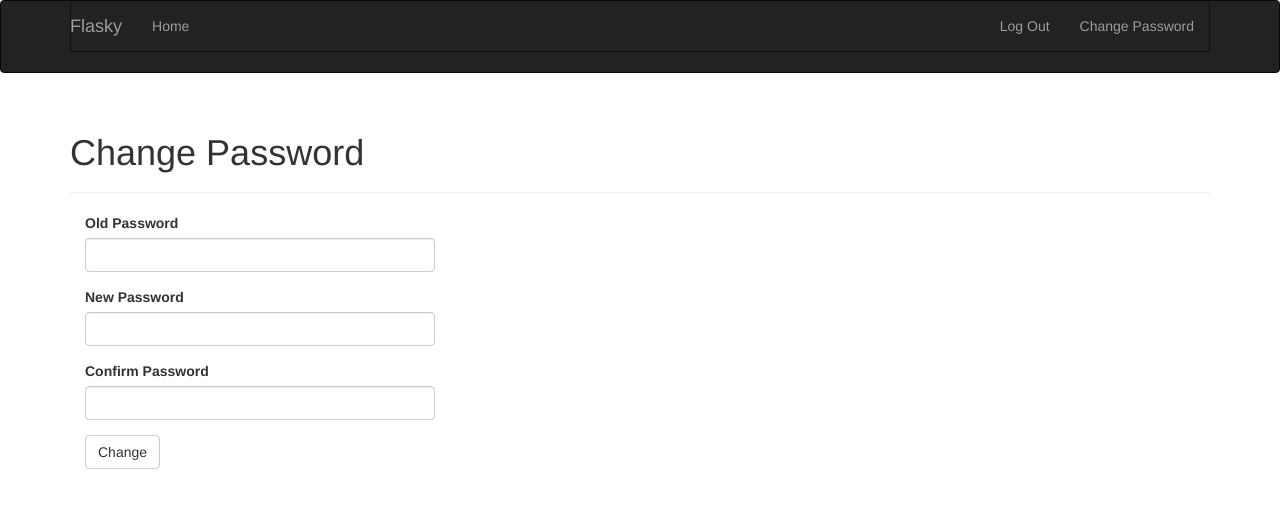
After one commit to Henrique-mazzoleni/Flask_Web_Development, a Flask app: page /auth/changepass in a window 1280 px wide. The commit adds this page. Shown: the top 508 px of the page. Run offline with Flask 2, Linux system fonts and the light colour scheme; the visitor is signed in with stand-in values (Sample User, id 1); data comes from the database, SQL or seed files in the repository; both versions use the stored data as it was after the commit; some libraries are stand-ins or nearby versions.

Commit message:
added change password functionality

```diff
--- a/app/auth/froms.py
+++ b/app/auth/froms.py
@@ -32,3 +32,10 @@ class LoginForm(FlaskForm):
     password = PasswordField('Password', validators=[DataRequired()])
     remember_me = BooleanField('Keep me logged in')
     submit = SubmitField('Log In')
+
+
+class ChangePassForm(FlaskForm):
+    old_password = PasswordField('Old Password', validators=[DataRequired()])
+    new_password = PasswordField('New Password', validators=[DataRequired(), EqualTo('confirm_pass', message='Passwords must match')])
+    confirm_pass = PasswordField('Confirm Password', validators=[DataRequired()])
+    submit = SubmitField('Change')
--- a/app/auth/views.py
+++ b/app/auth/views.py
@@ -3,7 +3,7 @@ from flask_login import login_user, login_required, logout_user, current_user
 from . import auth
 from ..models import User
 from ..email import send_email
-from .froms import LoginForm, RegistrationForm
+from .froms import LoginForm, RegistrationForm, ChangePassForm
 from .. import db
 
 @auth.before_request
@@ -70,8 +70,24 @@ def confirm(token):
     return redirect(url_for('main.index'))
 
 @auth.route('/confirm')
+@login_required
 def resend_confirmation():
     token = current_user.generate_confirmation_token()
     send_email(current_user.email, 'Confrim Your Account','auth/email/confirm', user=current_user, token=token)
     flash('A new confirmation email has been sent.')
     return redirect(url_for('main.index'))
+
+@auth.route('/changepass', methods=['GET', 'POST'])
+@login_required
+def change_password():
+    form = ChangePassForm()
+    if form.validate_on_submit():
+        if current_user.verify_password(form.old_password.data):
+            current_user.password = form.new_password.data
+            db.session.add(current_user)
+            db.session.commit()
+            flash('You have successfully changed your password')
+        else:
+            flash('The password provided is not valid')
+        return redirect(url_for('main.index'))
+    return render_template('/auth/changepass.html', form=form)
--- /dev/null
+++ b/app/templates/auth/changepass.html
@@ -0,0 +1,13 @@
+{% extends 'base.html' %}
+{% import 'bootstrap/wtf.html' as wtf %}
+
+{% block title %}Flasky - Change Password{% endblock %}
+
+{% block page_content %}
+<div class="page-header">
+    <h1>Change Password</h1>
+</div>
+<div class="col-md-4">
+    {{ wtf.quick_form(form) }}
+</div>
+{% endblock %}
--- a/app/templates/auth/unconfirmed.html
+++ b/app/templates/auth/unconfirmed.html
@@ -8,7 +8,7 @@
     <h1>Hello, {{ user.username }}</h1>
     <h2>You have not confirmed your account yet!</h2>
     <p>Before you can access this site you need to confirm your account. Check your inbox, you should have recieved an email with a confirmation link.</p>
-    <p>Need another confirmation email? <a href="{{ url_for('auth.confrim') }}"></a></p>
+    <p>Need another confirmation email? <a href="{{ url_for('auth.confirm') }}"></a></p>
 </div>
 
 {% endblock %}
--- a/app/templates/base.html
+++ b/app/templates/base.html
@@ -21,6 +21,7 @@
             <ul class="nav navbar-nav navbar-right">
                 {% if current_user.is_authenticated %}
                 <li><a href="{{ url_for('auth.logout') }}">Log Out</a></li>
+                <li><a href="{{ url_for('auth.change_password') }}">Change Password</a></li>
                 {% else %}
                 <li><a href="{{ url_for('auth.login') }}">Log In</a></li>
                 <li><a href="{{ url_for('auth.register') }}">Sign up</a></li>
```
Also changed, not shown: data-dev.sqlite.
